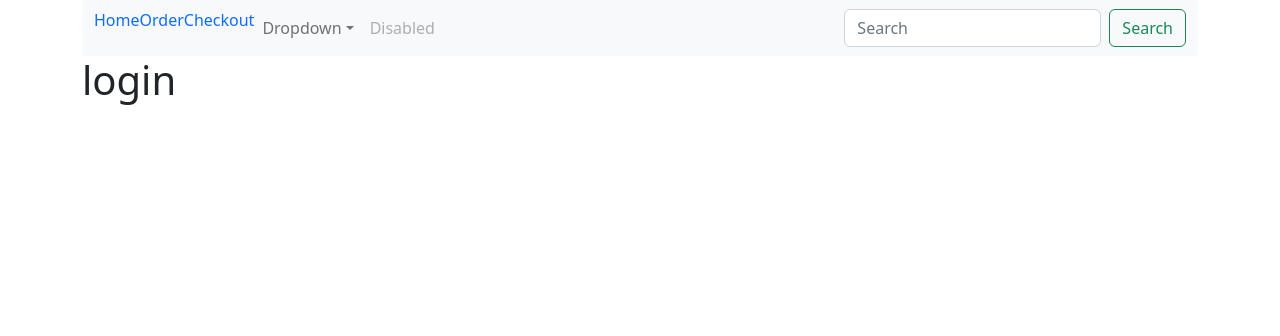
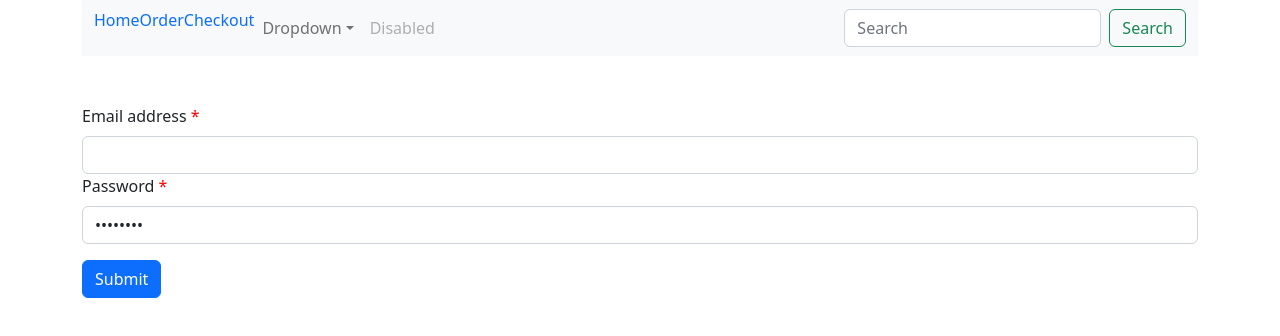
Before and after one commit to sagartmg2/Ashar, a React (Create React App) app in the folder client/: page /login in a window 1280 px wide. Shown: the top 336 px of the page. Built offline with nearby package versions, Linux system fonts and the light colour scheme.

Commit message:
show error response

```diff
--- /dev/null
+++ b/client/src/component/Alert.jsx
@@ -0,0 +1,10 @@
+import React from 'react'
+
+// export default function Alert(props) {
+export default function Alert({errors}) {
+    return (
+        <div class={`alert alert-${errors.status}`} role="alert">
+            {errors.msg}
+        </div>
+    )
+}
--- a/client/src/component/ErrorText.jsx
+++ b/client/src/component/ErrorText.jsx
@@ -8,16 +8,17 @@ import React from 'react'
 // sum(12,1)
 
 
-export default function ErrorText({ msg, field, data }) {
+export default function ErrorText({ errors, field, data }) {
 
     console.log({ data });
     console.log({ field });
 
-    if (data[field]) {
+    console.log("render");
+    if (data[field] && !errors[field]) {
         return null
     }
 
     return (
-        <small className='text-danger'>{msg}</small>
+        <small className='text-danger'>{errors[field]}</small>
     )
 }
--- a/client/src/page/Login.jsx
+++ b/client/src/page/Login.jsx
@@ -1,10 +1,187 @@
+import React, { useState } from 'react'
+import axios from "axios"
+import ErrorText from '../component/ErrorText';
+import { useNavigate } from "react-router-dom";
+import Alert from '../component/Alert';
 
 
-function Login() {
+export default function Login() {
+
+    const [name, setName] = useState("name");
+    const [email, setEmail] = useState("email@email.com");
+    const [password, setPassword] = useState("password");
+    const [role, setRole] = useState("buyer");
+
+    const navigate = useNavigate();
+
+    const [data, setData] = useState({
+        name: "name state ",
+        email: "",
+        password: "password",
+        role: "",
+        is_checked: true
+    });
+
+    const [errors, setErrors] = useState({});
+
+    // useEffect(() => {
+    //     // effect
+    //     // document.getElementById("").setInner
+    //     return () => {
+    //         cleanup
+    //     };
+    // }, [input]);
+
+    function handleSubmit(event) {
+
+        event.preventDefault()
+        // console.log(event.target.name.value)
+        // console.log(event.target.email.value)
+
+        let { name, role, password, email } = data
+
+        // process.env.SERVER_URL
+
+        axios.post(`${process.env.REACT_APP_SERVER_URL}/users/login`, {
+            password,
+            email
+        })
+            .then(function (response) {
+                // handle success
+                // let a = {}.random_key.random_key
+                // console.log(response);
+                // navigate("/login")
+                navigate("/")
+                // setErrors({
+                //     status: "success",
+                //     msg: "success"
+                // })
+
+            })
+            .catch(function (error) {
+                // handle error
+
+                // setER
+                setErrors({
+                    status: "danger",
+                    msg: error?.response?.data?.msg
+                })
+
+                // function sum() {
+                //     console.log("inisde");
+                // }
+
+                // let sum = () => (console.log("insdide"));
+                // let sum = () => { return console.log("insdide") };
+
+            })
+
+
+        /*
+
+        let person  ={
+            name,
+            address:{
+                district,
+                munici,
+                tol,
+                ward,
+            }
+        }
+
+        */
+    }
+
+
+    function handleChange(e) {
+        // setData();
+        const { name, value } = e.target
+        // name = "email"
+        console.log("resul", name, value);
+        setData({
+            ...data,
+            [name]: value
+        })
+        setErrors({
+            ...errors,
+            [name]: "",
+        })
+
+        // setData(
+        //     {
+        //         name: "value"
+        //     }
+        // )
+
+        let obj = {
+            1: "one",
+            a: 1,
+            b: 2,
+            b: 232,
+        }
+
+        let obj2 = { ...obj, c: 3, d: 4 };
+        console.log(obj2);
+
+
+        console.log(obj["a"]);
+
+        // data = {email:"email@asdf.com",role:"buyer"}
+
+
+    }
+
     return (
-        <h1>login</h1>
+        <form className="mt-5" onSubmit={handleSubmit}>
+            {
+                errors.msg && errors.status
+                &&
+                <Alert
+                    errors={errors}
+                />
+            }
+            <div class="">
+                <label for="email" class="form-label required">Email address</label>
+                <input type="email" class="form-control" name='email'
+                    // onChange={(e) => setEmail(e.target.value)}
+                    onChange={handleChange}
+                    value={data.email}
+                    id="email" aria-describedby="emailHelp" />
+
+                <ErrorText
+                    errors={errors}
+                    field="email"
+                    data={data}
+                />
+
+            </div>
+            <div class="mb-3">
+                <label for="password" class="form-label required">Password</label>
+                <input type="password" class="form-control" id="password" name='password' onChange={handleChange}
+                    value={data.password} />
+                <ErrorText
+                    errors={errors}
+                    field="password"
+                    data={data}
+                />
+            </div>
+            {/* <div class="mb-3">
+                <label for="password" class="form-label required">Role</label>
+                <select class="form-select" aria-label="Default select example" name='role' value={data.role} onChange={handleChange}>
+                    <option value="">Select</option>
+                    <option value="seller">Seller</option>
+                    <option value="buyer">Buyer</option>
+                </select>
+            </div>
+            <div>
+                <label htmlFor="is_checked" class="form-label required">Accept conditions</label>
+                <input type="checkbox" onChange={handleChange} name='is_checked' class="" id='is_checked' checked={data.is_checked} />
+            </div>
+            <div>
+                <label htmlFor="is_checked" class="form-label required">Accept conditions</label>
+                <input type="checkbox" onChange={handleChange} name='is_checkedtwo' class="" id='is_checkedtwo' checked={data.is_checked} />
+            </div> */}
+            <button type="submit" class="btn btn-primary">Submit</button>
+        </form>
     )
 }
-
-export default Login
-// try exporting named functions
--- a/client/src/page/Signup.jsx
+++ b/client/src/page/Signup.jsx
@@ -1,6 +1,7 @@
 import React, { useState } from 'react'
 import axios from "axios"
 import ErrorText from '../component/ErrorText';
+import { useNavigate } from "react-router-dom";
 
 
 export default function Signup() {
@@ -10,6 +11,7 @@ export default function Signup() {
     const [password, setPassword] = useState("password");
     const [role, setRole] = useState("buyer");
 
+    const navigate = useNavigate();
 
     const [data, setData] = useState({
         name: "name state ",
@@ -18,6 +20,8 @@ export default function Signup() {
         role: "",
         is_checked: true
     });
+
+    const [errors, setErrors] = useState({});
 
     // useEffect(() => {
     //     // effect
@@ -45,12 +49,49 @@ export default function Signup() {
         })
             .then(function (response) {
                 // handle success
-                console.log(response);
+                // let a = {}.random_key.random_key
+                // console.log(response);
+                navigate("/login")
+
             })
             .catch(function (error) {
                 // handle error
-                console.log(error);
+                console.log(error?.response?.data?.errors);
+                setErrors({})
+
+                error?.response?.data?.errors?.forEach(el => {
+                    // setER
+                    setErrors((prev_errors) => {
+                        return {
+                            ...prev_errors,
+                            [el.param]: el.msg
+                        }
+                    })
+
+                    // function sum() {
+                    //     console.log("inisde");
+                    // }
+
+                    // let sum = () => (console.log("insdide"));
+                    // let sum = () => { return console.log("insdide") };
+
+                })
             })
+
+
+        /*
+
+        let person  ={
+            name,
+            address:{
+                district,
+                munici,
+                tol,
+                ward,
+            }
+        }
+
+        */
     }
 
 
@@ -63,6 +104,11 @@ export default function Signup() {
             ...data,
             [name]: value
         })
+        setErrors({
+            ...errors,
+            [name]: "",
+        })
+
         // setData(
         //     {
         //         name: "value"
@@ -96,12 +142,17 @@ export default function Signup() {
                     // onChange={(e) => setState({ name: e.target.value })} // class component
                     value={data.name}
                     aria-describedby="emailHelp" />
-
+                {/*
                 <ErrorText
                     msg="required"
                     field="name"
                     data={data}
-                />
+                /> */}
+                {/* {
+                    errors?.random_key.random_key
+                    &&
+                    <h1>kkk</h1>
+                } */}
 
             </div>
             <div class="mb-3">
@@ -111,8 +162,9 @@ export default function Signup() {
                     onChange={handleChange}
                     value={data.email}
                     id="email" aria-describedby="emailHelp" />
+
                 <ErrorText
-                    msg="required"
+                    errors={errors}
                     field="email"
                     data={data}
                 />
@@ -122,10 +174,16 @@ export default function Signup() {
                 <label for="password" class="form-label required">Password</label>
                 <input type="password" class="form-control" id="password" name='password' onChange={handleChange}
                     value={data.password} />
+                <ErrorText
+                    errors={errors}
+                    field="password"
+                    data={data}
+                />
             </div>
             <div class="mb-3">
                 <label for="password" class="form-label required">Role</label>
                 <select class="form-select" aria-label="Default select example" name='role' value={data.role} onChange={handleChange}>
+                    <option value="">Select</option>
                     <option value="seller">Seller</option>
                     <option value="buyer">Buyer</option>
                 </select>
@@ -134,6 +192,10 @@ export default function Signup() {
                 <label htmlFor="is_checked" class="form-label required">Accept conditions</label>
                 <input type="checkbox" onChange={handleChange} name='is_checked' class="" id='is_checked' checked={data.is_checked} />
             </div>
+            <div>
+                <label htmlFor="is_checked" class="form-label required">Accept conditions</label>
+                <input type="checkbox" onChange={handleChange} name='is_checkedtwo' class="" id='is_checkedtwo' checked={data.is_checked} />
+            </div>
             <button type="submit" class="btn btn-primary">Submit</button>
         </form>
     )
```
